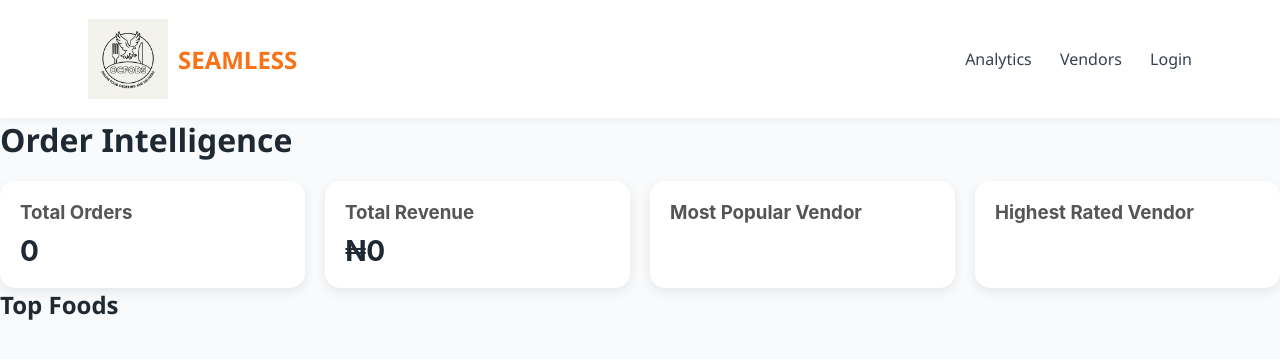
After one commit to Zurum2025/OCFODS, a Flask app: page /analytics in a window 1280 px wide. The commit adds this page. Shown: the top 359 px of the page. Run offline with Flask 3, Linux system fonts and the light colour scheme; data that the repository does not hold is empty.

Commit message:
Add analytics page: Replace 'how it works' with 'analytics' page

```diff
--- a/app.py
+++ b/app.py
@@ -62,6 +62,69 @@ def load_user(user_id):
 @app.route("/")
 def landing_page():
     return render_template("index.html")
+
+@app.route("/analytics")
+def analytics():
+
+    # TOTAL ORDERS
+    total_orders = Order.query.filter_by(status="paid").count()
+
+    # TOTAL REVENUE
+    total_revenue = db.session.query(
+        func.sum(Order.total_amount)
+    ).filter(
+        Order.status == "paid"
+    ).scalar() or 0
+
+    # MOST POPULAR VENDOR
+    popular_vendor = db.session.query(
+        User.business_name,
+        func.count(Order.id).label("total_orders")
+    ).join(
+        Order, Order.vendor_id == User.id
+    ).filter(
+        Order.status == "paid"
+    ).group_by(
+        User.id
+    ).order_by(
+        func.count(Order.id).desc()
+    ).first()
+
+    # HIGHEST RATED VENDOR
+    highest_rated_vendor = db.session.query(
+        User.business_name,
+        func.avg(Rating.rating).label("avg_rating")
+    ).join(
+        Rating, Rating.vendor_id == User.id
+    ).group_by(
+        User.id
+    ).order_by(
+        func.avg(Rating.rating).desc()
+    ).first()
+
+    # TOP FOODS
+    top_foods = db.session.query(
+        Food.name,
+        func.count(OrderItem.food_id).label("total")
+    ).join(
+        OrderItem
+    ).group_by(
+        Food.id
+    ).order_by(
+        func.count(OrderItem.food_id).desc()
+    ).limit(5).all()
+
+    return render_template(
+        "analytics.html",
+
+        total_orders=total_orders,
+        total_revenue=total_revenue,
+
+        popular_vendor=popular_vendor,
+        highest_rated_vendor=highest_rated_vendor,
+
+        top_foods=top_foods
+    )
 
 # Student Registration
 @app.route("/register/student", methods=["GET", "POST"])
--- a/static/css/style.css
+++ b/static/css/style.css
@@ -1101,9 +1101,7 @@ textarea {
     transform: translateY(-1px);
 }
 
-/* ==========================================================================
-   Order Review Page - General Typography
-   ========================================================================== */
+/* Order Review Page - General Typography */
 .order-review h2, h3, p, button {
     font-family: -apple-system, BlinkMacSystemFont, "Segoe UI", Roboto, Helvetica, Arial, sans-serif;
 }
@@ -1116,9 +1114,7 @@ textarea {
 }
 
 
-/* ==========================================================================
-   Cost Breakdown Section
-   ========================================================================== */
+/* Cost Breakdown Section */
 .order-review hr {
     border: none;
     border-top: 2px dashed #edf1f0;
@@ -1150,9 +1146,7 @@ textarea {
     box-shadow: none;
 }
 
-/* ==========================================================================
-   Action Form & Button
-   ========================================================================== */
+/* Action Form & Button */
 .order-review form {
     margin-top: 32px;
     text-align: right; /* Align the checkout button to the right */
@@ -1183,3 +1177,43 @@ textarea {
     transform: translateY(0);
     box-shadow: 0 2px 4px rgba(40, 167, 69, 0.2);
 }
+
+/* ANALYTICS PAGE */
+
+.analytics-grid{
+    display:grid;
+    grid-template-columns:repeat(auto-fit,minmax(220px,1fr));
+    gap:20px;
+    margin-top:20px;
+}
+
+.analytics-card{
+    background:#fff;
+    padding:20px;
+    border-radius:15px;
+    box-shadow:0 4px 12px rgba(0,0,0,0.08);
+}
+
+.analytics-card h3{
+    margin-bottom:10px;
+    color:#555;
+}
+
+.analytics-card p{
+    font-size:28px;
+    font-weight:bold;
+}
+
+.top-foods{
+    display:grid;
+    grid-template-columns:repeat(auto-fit,minmax(180px,1fr));
+    gap:20px;
+    margin-top:20px;
+}
+
+.food-card{
+    background:#fff;
+    padding:15px;
+    border-radius:12px;
+    box-shadow:0 4px 10px rgba(0,0,0,0.08);
+}
--- /dev/null
+++ b/templates/analytics.html
@@ -0,0 +1,65 @@
+{% extends "base.html" %}
+
+{% block title %}Order Intelligence{% endblock %}
+
+{% block content %}
+
+<div class="analytics-page">
+
+    <h1>Order Intelligence</h1>
+
+    <div class="analytics-grid">
+
+        <div class="analytics-card">
+            <h3>Total Orders</h3>
+            <p>{{ total_orders }}</p>
+        </div>
+
+        <div class="analytics-card">
+            <h3>Total Revenue</h3>
+            <p>₦{{ total_revenue }}</p>
+        </div>
+
+        <div class="analytics-card">
+            <h3>Most Popular Vendor</h3>
+
+            {% if popular_vendor %}
+                <p>{{ popular_vendor.business_name }}</p>
+                <small>
+                    {{ popular_vendor.total_orders }} orders
+                </small>
+            {% endif %}
+        </div>
+
+        <div class="analytics-card">
+            <h3>Highest Rated Vendor</h3>
+
+            {% if highest_rated_vendor %}
+                <p>{{ highest_rated_vendor.business_name }}</p>
+
+                <small>
+                    ⭐ {{ highest_rated_vendor.avg_rating|round(1) }}
+                </small>
+            {% endif %}
+        </div>
+
+    </div>
+
+    <h2>Top Foods</h2>
+
+    <div class="top-foods">
+
+        {% for food in top_foods %}
+
+        <div class="food-card">
+            <h4>{{ food.name }}</h4>
+            <p>Ordered {{ food.total }} times</p>
+        </div>
+
+        {% endfor %}
+
+    </div>
+
+</div>
+
+{% endblock %}
--- a/templates/base.html
+++ b/templates/base.html
@@ -35,7 +35,7 @@
                 <span></span>
             </div>
             <nav class="nav-links" id = "navLinks">
-                <a href="#">How it works</a>
+                <a href="{{ url_for('analytics')}}">Analytics</a>
                 <a href="#">Vendors</a>
                 <a href="{{ url_for('login') }}">Login</a>
             </nav>
--- a/templates/index.html
+++ b/templates/index.html
@@ -1,6 +1,6 @@
 {% extends "base.html" %}
 
-{% block title %}CampusEats | Home{% endblock %}
+{% block title %}SEAMLESS | Home{% endblock %}
 
 {% block content %}
 
```
